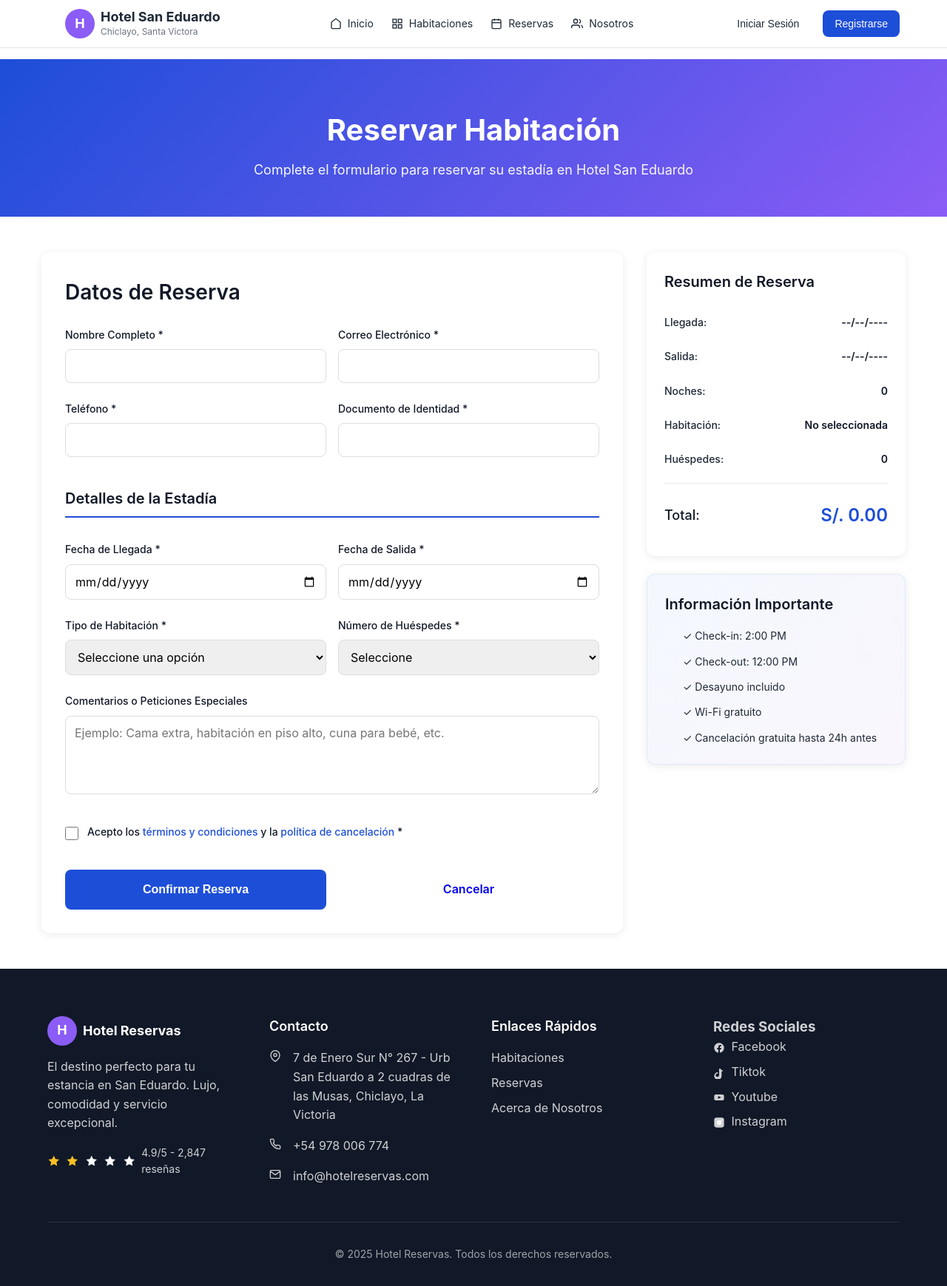
After one commit to Jamir17/CALIDAD---SISTEMA-RESERVAS-HOTEL-SAN-EDUARDO, a Flask app: page /reserva_cliente in a window 1280 px wide. The commit adds this page. Shown: the whole page at 74% size. Run offline with Flask 3, Linux system fonts and the light colour scheme.

Commit message:
mejoras12.10.25

```diff
--- a/main.py
+++ b/main.py
@@ -26,9 +26,9 @@ def registro():
 
     return render_template("registro.html")
 
-@app.route("/reservas", methods=["GET"], endpoint="reservas")
+@app.route("/reserva_cliente", methods=["GET"], endpoint="reservas")
 def reservas():
-    return render_template("reservas.html")
+    return render_template("reserva_cliente.html")
 
 
 if __name__ == "__main__":
--- /dev/null
+++ b/static/css/reserva_cliente.css
@@ -0,0 +1,287 @@
+/* Reservas Page Styles */
+
+.reservas-page {
+  min-height: 100vh;
+  background: linear-gradient(to bottom, var(--background-light), white);
+}
+
+.reservas-hero {
+  background: linear-gradient(135deg, var(--primary), var(--secondary));
+  color: white;
+  padding: 4rem 0 3rem;
+  text-align: center;
+  margin-top: 80px;
+}
+
+.reservas-hero h1 {
+  font-size: 2.5rem;
+  font-weight: 700;
+  margin-bottom: 0.5rem;
+}
+
+.reservas-hero p {
+  font-size: 1.125rem;
+  opacity: 0.95;
+}
+
+.reservas-container {
+  padding: 3rem 1rem;
+  max-width: 1200px;
+}
+
+.reservas-content {
+  display: grid;
+  grid-template-columns: 1fr 350px;
+  gap: 2rem;
+  align-items: start;
+}
+
+.reservas-form-section {
+  min-width: 0;
+}
+
+.reservas-card {
+  background: white;
+  border-radius: 12px;
+  padding: 2rem;
+  box-shadow: 0 2px 12px rgba(0, 0, 0, 0.08);
+}
+
+.reservas-card h2 {
+  font-size: 1.75rem;
+  color: var(--dark);
+  margin-bottom: 1.5rem;
+  font-weight: 600;
+}
+
+.reservas-form {
+  display: flex;
+  flex-direction: column;
+  gap: 1.5rem;
+}
+
+.form-section-title {
+  font-size: 1.25rem;
+  font-weight: 600;
+  color: var(--dark);
+  margin: 1rem 0 0.5rem;
+  padding-bottom: 0.5rem;
+  border-bottom: 2px solid var(--primary);
+}
+
+.form-row {
+  display: grid;
+  grid-template-columns: 1fr 1fr;
+  gap: 1rem;
+}
+
+.form-group {
+  display: flex;
+  flex-direction: column;
+  gap: 0.5rem;
+}
+
+.form-group label {
+  font-size: 0.875rem;
+  font-weight: 500;
+  color: var(--dark);
+}
+
+.form-group input,
+.form-group select,
+.form-group textarea {
+  padding: 0.75rem;
+  border: 1px solid #ddd;
+  border-radius: 8px;
+  font-size: 1rem;
+  transition: all 0.3s ease;
+  font-family: inherit;
+}
+
+.form-group input:focus,
+.form-group select:focus,
+.form-group textarea:focus {
+  outline: none;
+  border-color: var(--primary);
+  box-shadow: 0 0 0 3px rgba(26, 115, 232, 0.1);
+}
+
+.form-group textarea {
+  resize: vertical;
+  min-height: 100px;
+}
+
+.checkbox-group {
+  margin-top: 1rem;
+}
+
+.checkbox-label {
+  display: flex;
+  align-items: flex-start;
+  gap: 0.75rem;
+  font-size: 0.875rem;
+  color: var(--text-secondary);
+  cursor: pointer;
+}
+
+.checkbox-label input[type="checkbox"] {
+  margin-top: 0.25rem;
+  width: 18px;
+  height: 18px;
+  cursor: pointer;
+  accent-color: var(--primary);
+}
+
+.checkbox-label .link {
+  color: var(--primary);
+  text-decoration: none;
+  font-weight: 500;
+}
+
+.checkbox-label .link:hover {
+  text-decoration: underline;
+}
+
+.form-actions {
+  display: flex;
+  gap: 1rem;
+  margin-top: 1rem;
+}
+
+.btn-large {
+  padding: 0.875rem 2rem;
+  font-size: 1rem;
+  font-weight: 600;
+  flex: 1;
+}
+
+/* Sidebar */
+.reservas-sidebar {
+  display: flex;
+  flex-direction: column;
+  gap: 1.5rem;
+  position: sticky;
+  top: 100px;
+}
+
+.summary-card,
+.info-card {
+  background: white;
+  border-radius: 12px;
+  padding: 1.5rem;
+  box-shadow: 0 2px 12px rgba(0, 0, 0, 0.08);
+}
+
+.summary-card h3,
+.info-card h4 {
+  font-size: 1.25rem;
+  color: var(--dark);
+  margin-bottom: 1rem;
+  font-weight: 600;
+}
+
+.summary-item {
+  display: flex;
+  justify-content: space-between;
+  align-items: center;
+  padding: 0.75rem 0;
+}
+
+.summary-label {
+  font-size: 0.875rem;
+  color: var(--text-secondary);
+  font-weight: 500;
+}
+
+.summary-value {
+  font-size: 0.875rem;
+  color: var(--dark);
+  font-weight: 600;
+}
+
+.summary-divider {
+  height: 1px;
+  background: #e5e7eb;
+  margin: 0.5rem 0;
+}
+
+.summary-total {
+  padding-top: 1rem;
+}
+
+.summary-total .summary-label {
+  font-size: 1.125rem;
+  color: var(--dark);
+}
+
+.summary-total .summary-value {
+  font-size: 1.5rem;
+  color: var(--primary);
+}
+
+.info-card {
+  background: linear-gradient(135deg, rgba(26, 115, 232, 0.05), rgba(155, 81, 224, 0.05));
+  border: 1px solid rgba(26, 115, 232, 0.1);
+}
+
+.info-list {
+  list-style: none;
+  padding: 0;
+  margin: 0;
+  display: flex;
+  flex-direction: column;
+  gap: 0.75rem;
+}
+
+.info-list li {
+  font-size: 0.875rem;
+  color: var(--text-secondary);
+  padding-left: 1.5rem;
+  position: relative;
+}
+
+/* Responsive */
+@media (max-width: 968px) {
+  .reservas-content {
+    grid-template-columns: 1fr;
+  }
+
+  .reservas-sidebar {
+    position: static;
+    order: -1;
+  }
+
+  .form-row {
+    grid-template-columns: 1fr;
+  }
+
+  .reservas-hero h1 {
+    font-size: 2rem;
+  }
+
+  .form-actions {
+    flex-direction: column;
+  }
+
+  .btn-large {
+    width: 100%;
+  }
+}
+
+@media (max-width: 640px) {
+  .reservas-hero {
+    padding: 3rem 0 2rem;
+  }
+
+  .reservas-hero h1 {
+    font-size: 1.75rem;
+  }
+
+  .reservas-card {
+    padding: 1.5rem;
+  }
+
+  .reservas-container {
+    padding: 2rem 1rem;
+  }
+}
--- /dev/null
+++ b/static/js/reserva_cliente.js
@@ -0,0 +1,136 @@
+// Reservas form functionality
+
+// Precios por tipo de habitación
+const precios = {
+  standard: 120,
+  junior: 180,
+  presidential: 280
+};
+
+// Nombres de habitaciones
+const nombresHabitaciones = {
+  standard: 'Habitación Standard',
+  junior: 'Habitación Junior',
+  presidential: 'Suite Presidential'
+};
+
+// Set minimum date to today
+document.addEventListener('DOMContentLoaded', function() {
+  const today = new Date().toISOString().split('T')[0];
+  document.getElementById('checkin').setAttribute('min', today);
+  document.getElementById('checkout').setAttribute('min', today);
+
+  // Update summary on form changes
+  const form = document.getElementById('reservasForm');
+  form.addEventListener('input', updateSummary);
+  form.addEventListener('change', updateSummary);
+
+  // Prevent selecting checkout date before checkin
+  document.getElementById('checkin').addEventListener('change', function() {
+    const checkinDate = this.value;
+    document.getElementById('checkout').setAttribute('min', checkinDate);
+    updateSummary();
+  });
+
+  // Form submission
+  form.addEventListener('submit', handleSubmit);
+});
+
+function updateSummary() {
+  const checkin = document.getElementById('checkin').value;
+  const checkout = document.getElementById('checkout').value;
+  const habitacion = document.getElementById('habitacion').value;
+  const huespedes = document.getElementById('huespedes').value;
+
+  // Update dates
+  document.getElementById('summaryCheckin').textContent =
+    checkin ? formatDate(checkin) : '--/--/----';
+  document.getElementById('summaryCheckout').textContent =
+    checkout ? formatDate(checkout) : '--/--/----';
+
+  // Calculate nights
+  let noches = 0;
+  if (checkin && checkout) {
+    const checkinDate = new Date(checkin);
+    const checkoutDate = new Date(checkout);
+    const diffTime = checkoutDate - checkinDate;
+    noches = Math.ceil(diffTime / (1000 * 60 * 60 * 24));
+    if (noches < 0) noches = 0;
+  }
+  document.getElementById('summaryNoches').textContent = noches;
+
+  // Update room type
+  document.getElementById('summaryHabitacion').textContent =
+    habitacion ? nombresHabitaciones[habitacion] : 'No seleccionada';
+
+  // Update guests
+  document.getElementById('summaryHuespedes').textContent =
+    huespedes || '0';
+
+  // Calculate total
+  let total = 0;
+  if (habitacion && noches > 0) {
+    total = precios[habitacion] * noches;
+  }
+  document.getElementById('summaryTotal').textContent = `S/. ${total.toFixed(2)}`;
+}
+
+function formatDate(dateString) {
+  const date = new Date(dateString + 'T00:00:00');
+  const day = date.getDate().toString().padStart(2, '0');
+  const month = (date.getMonth() + 1).toString().padStart(2, '0');
+  const year = date.getFullYear();
+  return `${day}/${month}/${year}`;
+}
+
+function handleSubmit(e) {
+  e.preventDefault();
+
+  // Get form data
+  const formData = new FormData(e.target);
+  const data = Object.fromEntries(formData.entries());
+
+  // Validate dates
+  const checkinDate = new Date(data.checkin);
+  const checkoutDate = new Date(data.checkout);
+
+  if (checkoutDate <= checkinDate) {
+    alert('La fecha de salida debe ser posterior a la fecha de llegada.');
+    return;
+  }
+
+  // Validate terms
+  if (!data.terminos) {
+    alert('Debe aceptar los términos y condiciones para continuar.');
+    return;
+  }
+
+  // Calculate nights and total
+  const diffTime = checkoutDate - checkinDate;
+  const noches = Math.ceil(diffTime / (1000 * 60 * 60 * 24));
+  const total = precios[data.habitacion] * noches;
+
+  // Prepare reservation data
+  const reserva = {
+    ...data,
+    noches: noches,
+    total: total,
+    fecha_reserva: new Date().toISOString(),
+    estado: 'pendiente'
+  };
+
+  // Log reservation (in production, this would be sent to a server)
+  console.log('Reserva confirmada:', reserva);
+
+  // Show success message
+  alert(`¡Reserva confirmada!\n\nDetalles:\n- Habitación: ${nombresHabitaciones[data.habitacion]}\n- Llegada: ${formatDate(data.checkin)}\n- Salida: ${formatDate(data.checkout)}\n- Noches: ${noches}\n- Total: S/. ${total.toFixed(2)}\n\nRecibirá un correo de confirmación en breve.`);
+
+  // Reset form
+  e.target.reset();
+  updateSummary();
+
+  // Redirect to home page
+  setTimeout(() => {
+    window.location.href = 'index.html';
+  }, 2000);
+}
--- a/templates/base.html
+++ b/templates/base.html
@@ -191,7 +191,7 @@
         </div>
 
         <div class="footer-bottom">
-          <p>© 2024 Hotel Reservas. Todos los derechos reservados.</p>
+          <p>© 2025 Hotel Reservas. Todos los derechos reservados.</p>
         </div>
       </div>
     </footer>
--- a/templates/index.html
+++ b/templates/index.html
@@ -312,7 +312,7 @@
         <h2>¿Listo para tu Experiencia Perfecta?</h2>
         <p>Reserva ahora y disfruta de tarifas especiales. Tu habitación ideal te está esperando.</p>
         <div class="cta-actions">
-          <button class="btn btn-white btn-lg">
+           <a href="{{ url_for('reservas') }}" class="btn btn-white btn-lg">
             <svg class="icon" viewBox="0 0 24 24" fill="none" stroke="currentColor" stroke-width="2">
               <rect x="3" y="4" width="18" height="18" rx="2" ry="2"></rect>
               <line x1="16" y1="2" x2="16" y2="6"></line>
@@ -320,7 +320,7 @@
               <line x1="3" y1="10" x2="21" y2="10"></line>
             </svg>
             Hacer Reserva
-          </button>
+            </a>
           <button class="btn btn-outline-white btn-lg">Contactar</button>
         </div>
       </div>
--- /dev/null
+++ b/templates/reserva_cliente.html
@@ -0,0 +1,149 @@
+{% extends "base.html" %}
+
+{% block title %}Reservar Habitación - Hotel San Eduardo{% endblock %}
+
+{% block extra_css %}
+    <link rel="stylesheet" href="{{ url_for('static', filename='css/reserva_cliente.css') }}">
+{% endblock %}
+
+{% block content %}
+  <main class="reservas-page">
+    <div class="reservas-hero">
+      <div class="container">
+        <h1>Reservar Habitación</h1>
+        <p>Complete el formulario para reservar su estadía en Hotel San Eduardo</p>
+      </div>
+    </div>
+
+    <div class="container reservas-container">
+      <div class="reservas-content">
+        <div class="reservas-form-section">
+          <div class="reservas-card">
+            <h2>Datos de Reserva</h2>
+            <form id="reservasForm" class="reservas-form">
+              <div class="form-row">
+                <div class="form-group">
+                  <label for="nombre">Nombre Completo *</label>
+                  <input type="text" id="nombre" name="nombre" required>
+                </div>
+                <div class="form-group">
+                  <label for="email">Correo Electrónico *</label>
+                  <input type="email" id="email" name="email" required>
+                </div>
+              </div>
+
+              <div class="form-row">
+                <div class="form-group">
+                  <label for="telefono">Teléfono *</label>
+                  <input type="tel" id="telefono" name="telefono" required>
+                </div>
+                <div class="form-group">
+                  <label for="documento">Documento de Identidad *</label>
+                  <input type="text" id="documento" name="documento" required>
+                </div>
+              </div>
+
+              <div class="form-section-title">Detalles de la Estadía</div>
+
+              <div class="form-row">
+                <div class="form-group">
+                  <label for="checkin">Fecha de Llegada *</label>
+                  <input type="date" id="checkin" name="checkin" required>
+                </div>
+                <div class="form-group">
+                  <label for="checkout">Fecha de Salida *</label>
+                  <input type="date" id="checkout" name="checkout" required>
+                </div>
+              </div>
+
+              <div class="form-row">
+                <div class="form-group">
+                  <label for="habitacion">Tipo de Habitación *</label>
+                  <select id="habitacion" name="habitacion" required>
+                    <option value="">Seleccione una opción</option>
+                    <option value="standard">Habitación Standard - S/. 120/noche</option>
+                    <option value="junior">Habitación Junior - S/. 180/noche</option>
+                    <option value="presidential">Suite Presidential - S/. 280/noche</option>
+                  </select>
+                </div>
+                <div class="form-group">
+                  <label for="huespedes">Número de Huéspedes *</label>
+                  <select id="huespedes" name="huespedes" required>
+                    <option value="">Seleccione</option>
+                    <option value="1">1 Huésped</option>
+                    <option value="2">2 Huéspedes</option>
+                    <option value="3">3 Huéspedes</option>
+                    <option value="4">4 Huéspedes</option>
+                  </select>
+                </div>
+              </div>
+
+              <div class="form-group">
+                <label for="comentarios">Comentarios o Peticiones Especiales</label>
+                <textarea id="comentarios" name="comentarios" rows="4" placeholder="Ejemplo: Cama extra, habitación en piso alto, cuna para bebé, etc."></textarea>
+              </div>
+
+              <div class="form-group checkbox-group">
+                <label class="checkbox-label">
+                  <input type="checkbox" id="terminos" name="terminos" required>
+                  <span>Acepto los <a href="#" class="link">términos y condiciones</a> y la <a href="#" class="link">política de cancelación</a> *</span>
+                </label>
+              </div>
+
+              <div class="form-actions">
+                <button type="submit" class="btn btn-primary btn-large">Confirmar Reserva</button>
+                <a href="index.html" class="btn btn-outline btn-large">Cancelar</a>
+              </div>
+            </form>
+          </div>
+        </div>
+
+        <div class="reservas-sidebar">
+          <div class="summary-card">
+            <h3>Resumen de Reserva</h3>
+            <div class="summary-item">
+              <span class="summary-label">Llegada:</span>
+              <span class="summary-value" id="summaryCheckin">--/--/----</span>
+            </div>
+            <div class="summary-item">
+              <span class="summary-label">Salida:</span>
+              <span class="summary-value" id="summaryCheckout">--/--/----</span>
+            </div>
+            <div class="summary-item">
+              <span class="summary-label">Noches:</span>
+              <span class="summary-value" id="summaryNoches">0</span>
+            </div>
+            <div class="summary-item">
+              <span class="summary-label">Habitación:</span>
+              <span class="summary-value" id="summaryHabitacion">No seleccionada</span>
+            </div>
+            <div class="summary-item">
+              <span class="summary-label">Huéspedes:</span>
+              <span class="summary-value" id="summaryHuespedes">0</span>
+            </div>
+            <div class="summary-divider"></div>
+            <div class="summary-item summary-total">
+              <span class="summary-label">Total:</span>
+              <span class="summary-value" id="summaryTotal">S/. 0.00</span>
+            </div>
+          </div>
+
+          <div class="info-card">
+            <h4>Información Importante</h4>
+            <ul class="info-list">
+              <li>✓ Check-in: 2:00 PM</li>
+              <li>✓ Check-out: 12:00 PM</li>
+              <li>✓ Desayuno incluido</li>
+              <li>✓ Wi-Fi gratuito</li>
+              <li>✓ Cancelación gratuita hasta 24h antes</li>
+            </ul>
+          </div>
+        </div>
+      </div>
+    </div>
+  </main>
+{% endblock %}
+
+{% block extra_js %}
+<script src="{{ url_for('static', filename='js/reserva_cliente.js') }}"></script>
+{% endblock %}
```
